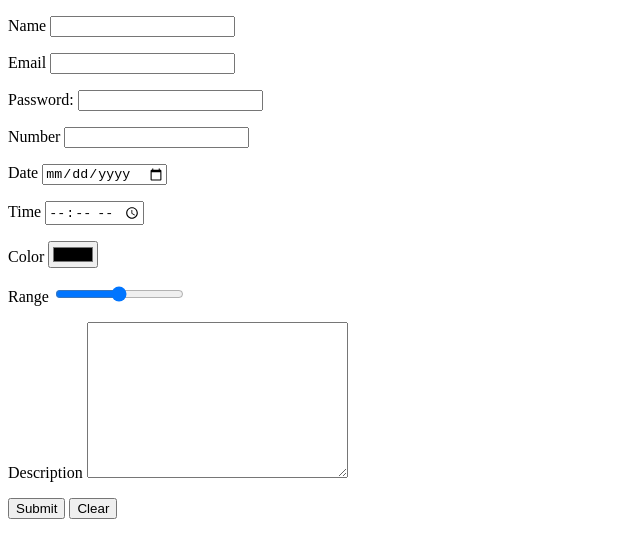
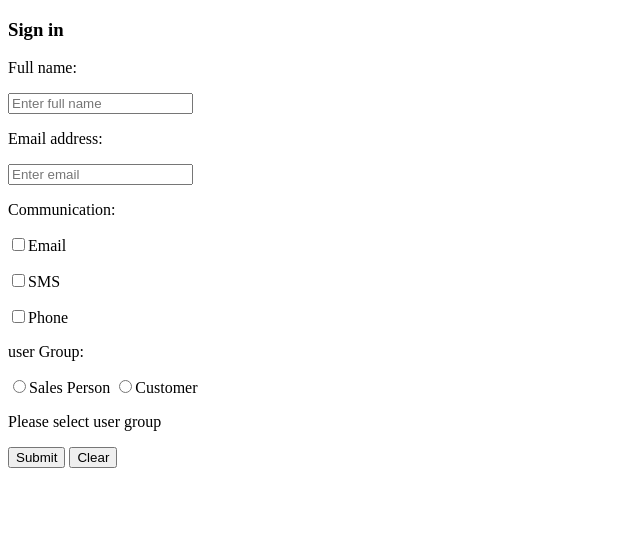
Before and after one commit to DOKVADZETAKO/html-and-css-practice, a plain HTML site: page 4-Forms/index.html in a window 1280 px wide. Shown: the whole page, without its empty margins (0-640 px from the left). Drawn offline with Linux system fonts and the light colour scheme.

Commit message:
feat(4-Forms): Finish practice-3

```diff
--- a/4-Forms/index.html
+++ b/4-Forms/index.html
@@ -7,79 +7,45 @@
     <title>Document</title>
 </head>
 <body>
+    <h3>Sign in</h3>
     <form action="/">
         <p>
             <label>
-                Name
-                <input type="text" name="name" required>
+                Full name:
+               <p> <input type="text" name="name" required placeholder="Enter full name" required></p>
             </label>
         </p>
 
         <p>
              <label>
-                Email
-                <input type="email" name="E-mail" required>
+                 Email address:
+                 <p> <input type="email" name="email" required placeholder="Enter email" required></p>
              </label>
          </p>
 
 
-        <p>
-            <label>
-                Password:
-                <input type="password" name="Password" required>
+         <label>Communication:
+                <p> <input type="checkbox" name="Email">Email </p>
+                <p> <input type="checkbox" name="SMS" >SMS </p>
+                <p> <input type="checkbox" name="Phone" >Phone </p>
+
          </label>
-        </p>
+
+
+         <label >user Group:
 
            <p>
-            <label>
-                Number
-                <input type="number" name="number" required>
+                <input type="radio" name="user" value="Sales pers" required >Sales Person
+                <input type="radio" name="user" value="Custuner" >Customer
+            </p>
+            Please select user group
+
          </label>
-        </p>
 
          <p>
-            <label>
-                Date
-                <input type="date" name="date" required>
-            </label>
+            <input type="submit" value="Submit" >
+            <input type="reset" value="Clear">
         </p>
-
-
-        <p>
-            <label>
-                Time
-                <input type="time" name="time" required>
-            </label>
-        </p>
-
-        <p>
-            <label>
-                Color
-                <input type="color" name="color" required>
-            </label>
-        </p>
-
-        <p>
-            <label>
-                Range
-                <input type="range" name="range" required>
-            </label>
-        </p>
-
-
-        <p>
-            <label >
-                Description
-                 <textarea name="Description" cols="30" rows="10" required></textarea>
-            </label>
-        </p>
-
-
-
-
-        <input type="submit" value="Submit">
-        <input type="reset" value="Clear">
-
     </form>
 </body>
 </html>
```
Lines whose indentation alone changed are shown as unchanged.
